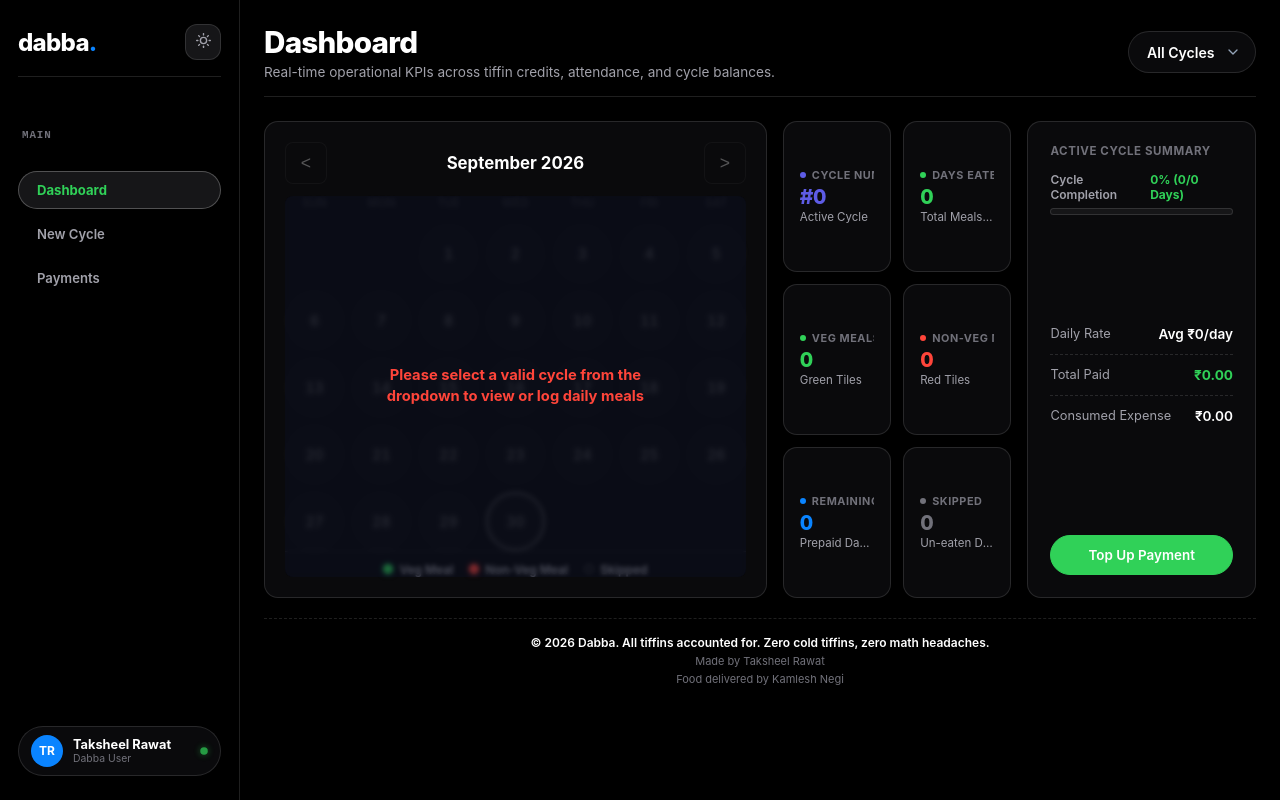
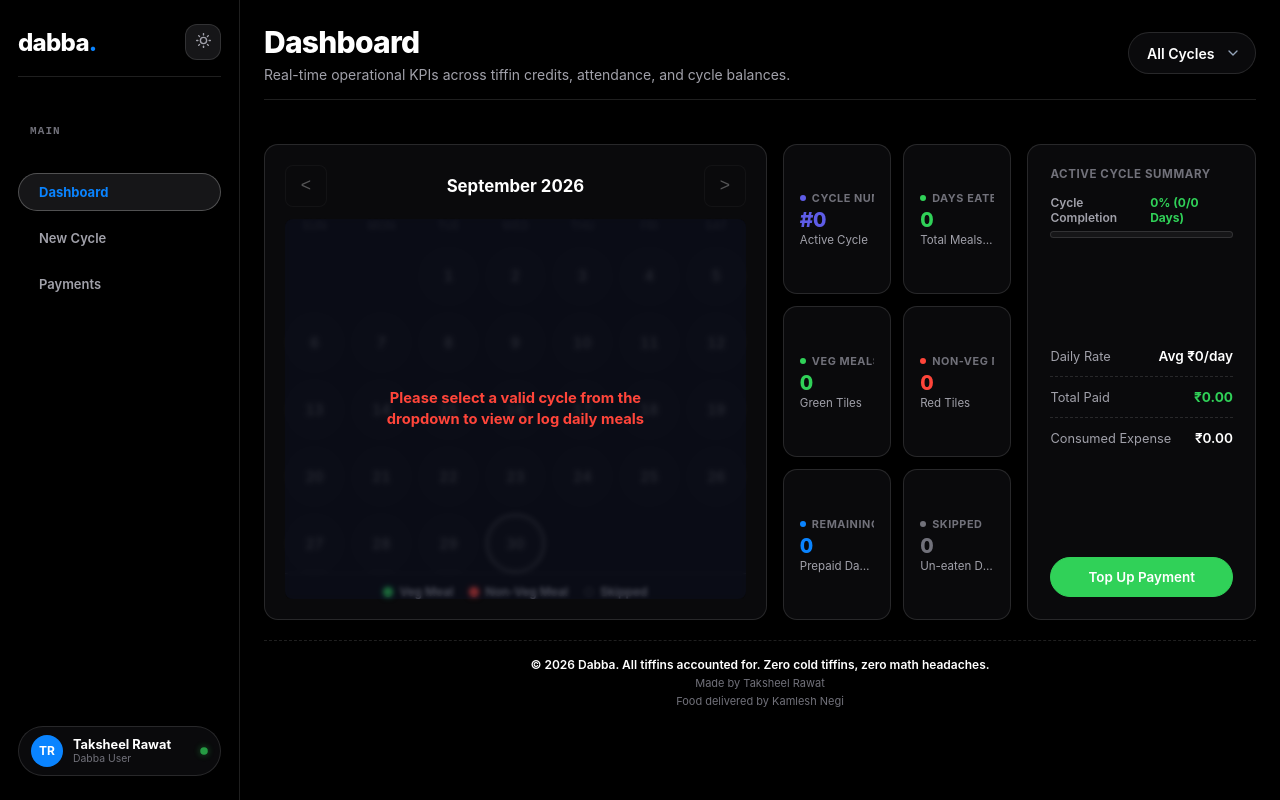
Before and after one commit to TaksheelSingh/dabba, a website: page public/index.html in a window 1280 px wide. Drawn offline with Linux system fonts and the light colour scheme; no server answers.

Commit message:
Standardize sidebar nav pills and page header title specs matching master GMD layout

```diff
--- a/public/index.html
+++ b/public/index.html
@@ -30,9 +30,9 @@
         <!-- Categorized Navigation Menu -->
         <div class="nav-category">MAIN</div>
         <nav class="nav-menu">
-          <a class="nav-item active" id="nav-dashboard" onclick="switchView('dashboard')">Dashboard</a>
-          <a class="nav-item" onclick="openModal('modal-new-cycle')">New Cycle</a>
-          <a class="nav-item" id="nav-payments" onclick="switchView('payments')">Payments</a>
+          <button class="sidebar-nav-pill active" id="nav-dashboard" onclick="switchView('dashboard')"><span>Dashboard</span></button>
+          <button class="sidebar-nav-pill" onclick="openModal('modal-new-cycle')"><span>New Cycle</span></button>
+          <button class="sidebar-nav-pill" id="nav-payments" onclick="switchView('payments')"><span>Payments</span></button>
         </nav>
       </div>
 
--- a/public/style.css
+++ b/public/style.css
@@ -143,22 +143,56 @@
 }
 
 .nav-category {
-  font-size: 0.68rem; font-weight: 700; color: var(--text-muted); text-transform: uppercase; letter-spacing: 0.08em; margin: 4px 0 6px 4px; font-family: var(--font-mono);
+  font-size: 11px;
+  font-weight: 700;
+  color: var(--text-muted);
+  text-transform: uppercase;
+  letter-spacing: 0.1em;
+  padding: 0 12px;
+  margin-bottom: 12px;
+  font-family: var(--font-mono);
 }
 
-.nav-menu { display: flex; flex-direction: column; gap: 6px; }
-.nav-item {
-  display: flex; align-items: center; padding: 10px 18px;
-  border-radius: 9999px !important; color: var(--text-secondary); font-size: 0.82rem; font-weight: 600;
-  cursor: pointer; text-decoration: none; border: 1px solid transparent; font-family: var(--font-sans);
+.nav-menu { display: flex; flex-direction: column; gap: 8px; }
+
+.sidebar-nav-pill {
+  width: 100%;
+  padding: 10px 20px;
+  border-radius: 9999px !important;
+  font-size: 13px;
+  font-weight: 600;
+  text-align: left;
+  border: 1px solid transparent;
+  background-color: transparent;
+  color: var(--text-secondary);
+  transition: transform 0.2s cubic-bezier(0.16, 1, 0.3, 1),
+              box-shadow 0.2s cubic-bezier(0.16, 1, 0.3, 1),
+              border-color 0.2s ease,
+              background-color 0.2s ease,
+              color 0.2s ease;
   user-select: none;
-  transition: transform 0.2s cubic-bezier(0.16, 1, 0.3, 1), box-shadow 0.2s cubic-bezier(0.16, 1, 0.3, 1), border-color 0.2s ease, background-color 0.2s ease, color 0.2s ease;
+  cursor: pointer;
+  display: flex;
+  align-items: center;
+  justify-content: space-between;
+  font-family: var(--font-sans);
 }
-.nav-item:not(.active):hover {
-  border-color: var(--border-focus); transform: translateY(-2px);
-  box-shadow: 0 6px 16px -2px rgba(0, 0, 0, 0.25); background: var(--surface-elevated); color: var(--text-primary);
+
+.sidebar-nav-pill:not(.active):hover {
+  background-color: var(--surface-elevated);
+  border-color: var(--border-focus);
+  color: var(--text-primary);
+  transform: translateY(-2px);
+  box-shadow: 0 6px 16px -2px rgba(0, 0, 0, 0.25), 0 2px 6px -1px rgba(0, 0, 0, 0.1);
 }
-.nav-item.active { background: var(--surface-elevated); color: var(--accent-emerald); font-weight: 700; border-color: var(--border-focus); }
+
+.sidebar-nav-pill.active {
+  background-color: var(--surface-elevated);
+  border-color: var(--border-focus);
+  color: var(--accent-cyan);
+  font-weight: 700;
+  box-shadow: 0 2px 8px rgba(0, 0, 0, 0.08);
+}
 
 .sidebar-footer {
   display: flex; align-items: center; justify-content: space-between; gap: 8px; width: 100%; margin-top: auto;
@@ -244,10 +278,10 @@
   display: flex; justify-content: space-between; align-items: center; gap: 16px;
   border-bottom: 1px solid var(--border-subtle);
   padding-bottom: 16px;
-  margin-bottom: 4px;
+  margin-bottom: 24px;
 }
-.page-title { font-size: 1.85rem; font-weight: 800; letter-spacing: -0.025em; font-family: var(--font-sans); color: var(--text-primary); }
-.page-subtitle { font-size: 0.85rem; color: var(--text-secondary); margin-top: 4px; font-weight: 400; }
+.page-title { font-size: 1.875rem; font-weight: 800; letter-spacing: -0.025em; font-family: var(--font-sans); color: var(--text-primary); line-height: 1.25; }
+.page-subtitle { font-size: 0.875rem; color: var(--text-secondary); margin-top: 4px; font-weight: 400; }
 
 header.mobile-header { display: none; }
 
```
